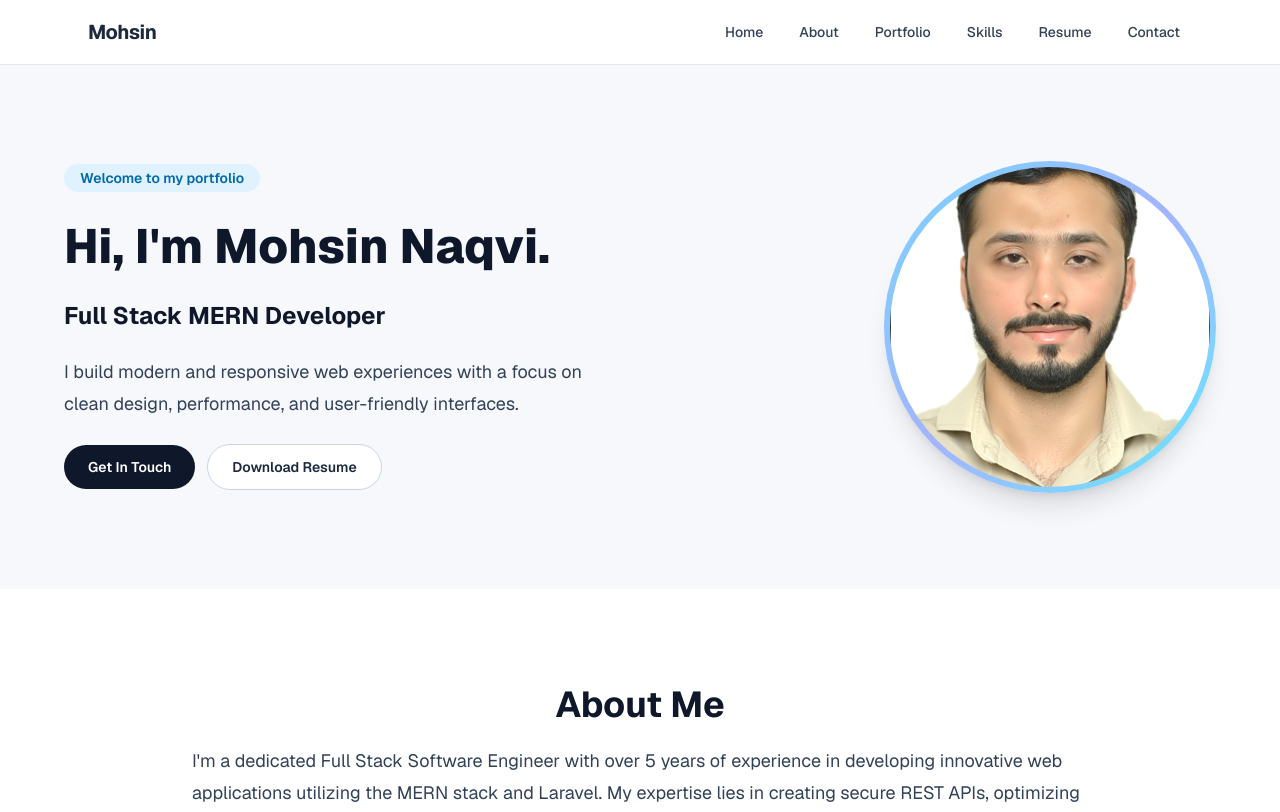
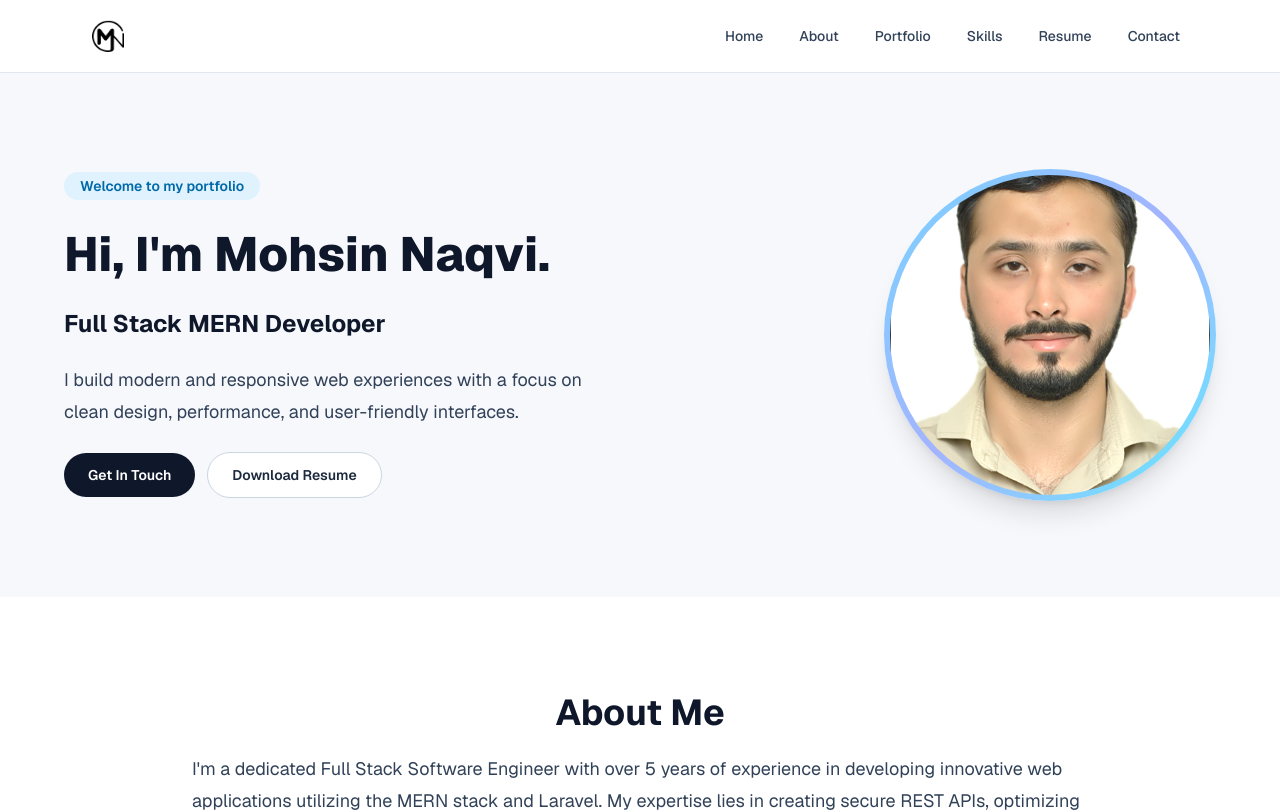
Before and after one commit to MohsinAliNaqvi987/my-website, a Next.js app: page / in a window 1280 px wide. Shown: the top 812 px of the page. Built offline with nearby package versions, Linux system fonts and the light colour scheme.

Commit message:
Logo and favicon change

```diff
--- a/app/components/portfolio/Navbar.tsx
+++ b/app/components/portfolio/Navbar.tsx
@@ -17,9 +17,9 @@ export function Navbar({
         <button
           type="button"
           onClick={() => scrollToSection("home")}
-          className="cursor-pointer text-xl font-bold tracking-tight text-slate-800"
+          className="group cursor-pointer"
         >
-          Mohsin
+          <img src="/Logo-MN.png" alt="Logo" className="h-10 w-10 origin-center transition-transform duration-300 ease-out group-hover:scale-105"/>
         </button>
         <div className="hidden flex-wrap items-center gap-3 text-sm font-medium text-slate-700 md:flex">
           <button type="button" onClick={() => scrollToSection("home")} className="nav-link cursor-pointer">
--- a/app/layout.tsx
+++ b/app/layout.tsx
@@ -15,6 +15,10 @@ const geistMono = Geist_Mono({
 export const metadata: Metadata = {
   title: "Mohsin Ali | Portfolio",
   description: "Personal one-page portfolio website of Mohsin Ali",
+  icons: {
+    icon: [{ url: "/Logo-MN.png", type: "image/png" }],
+    apple: [{ url: "/Logo-MN.png", type: "image/png" }],
+  },
 };
 
 export default function RootLayout({
```
Also changed, not shown: public/Logo-MN.png (added).
